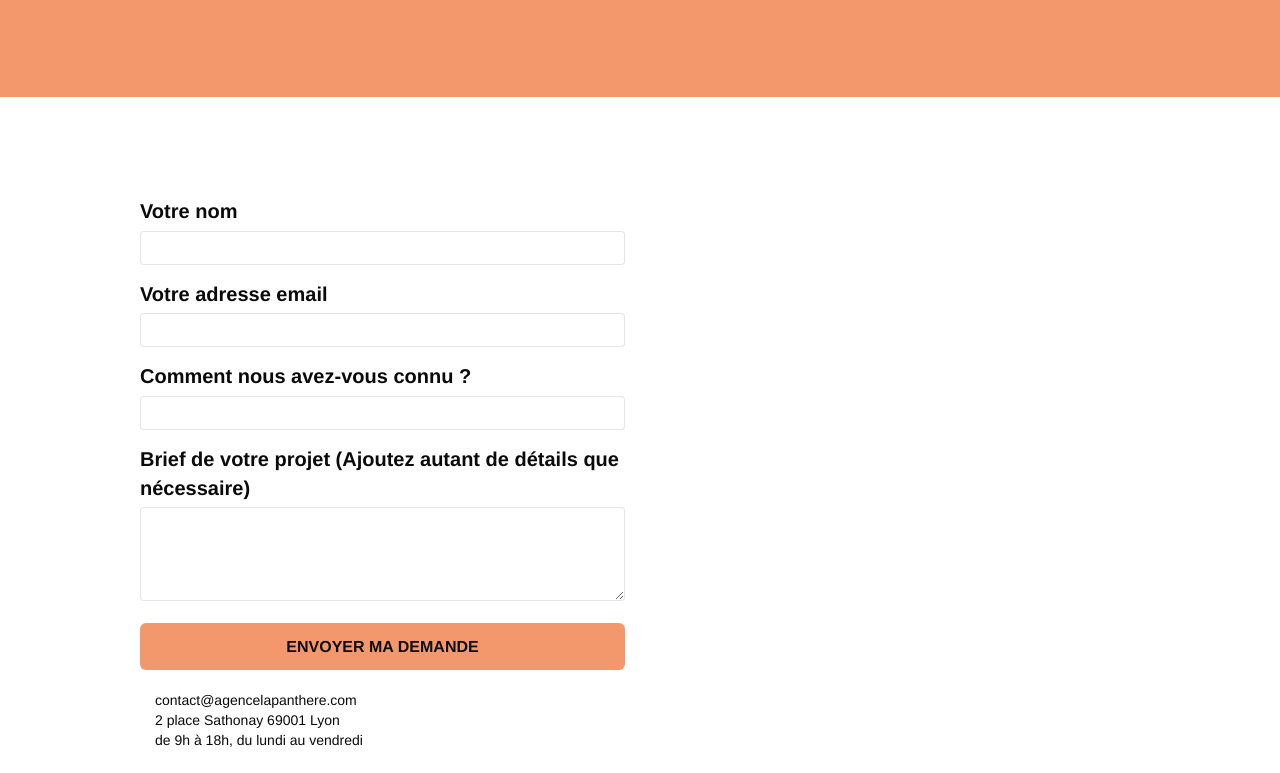
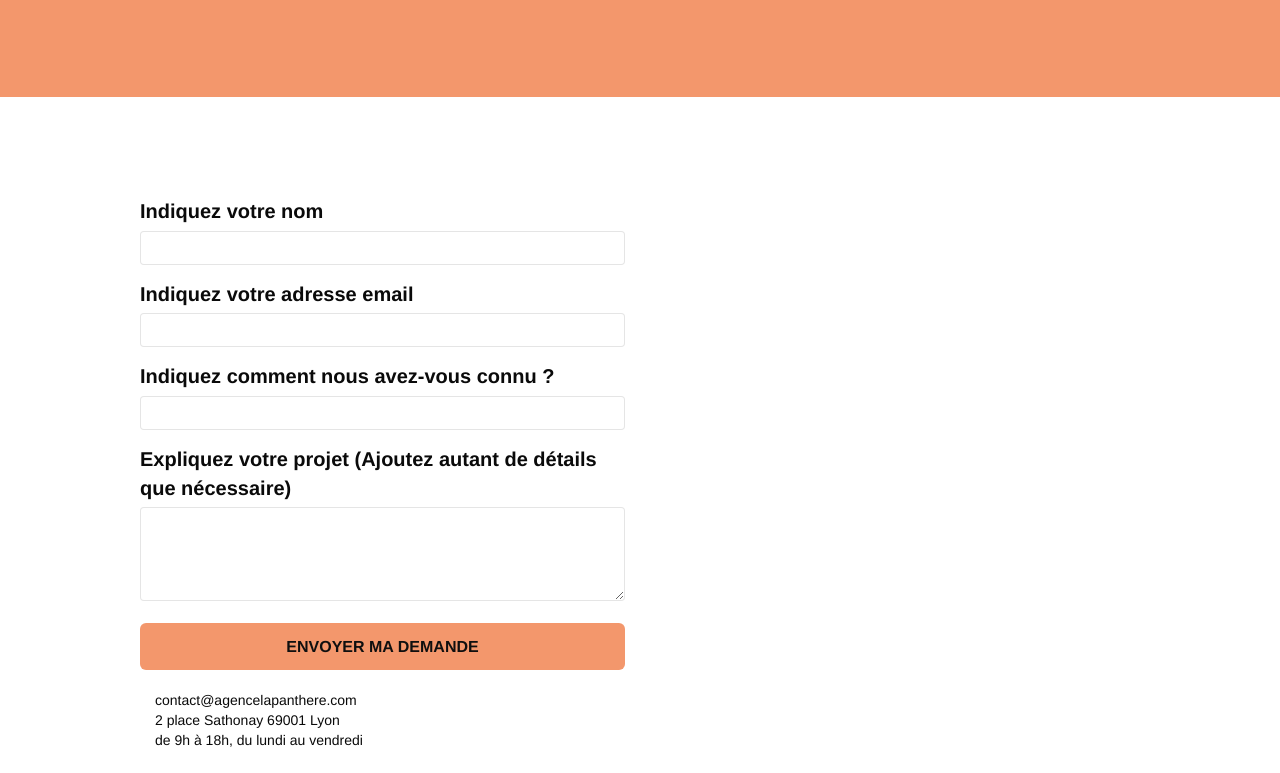
Before and after one commit to LaureLo/Optimisez_un_site_web_existant, a plain HTML site: page contact.html in a window 1280 px wide. Shown: the part 324-1097 px from the top of the page. Drawn offline with nearby package versions, Linux system fonts and the light colour scheme.

Commit message:
Modif text for form

```diff
--- a/contact.html
+++ b/contact.html
@@ -81,25 +81,25 @@
 								<form id="form_1" novalidate data-success-msg="Votre message a été envoyé. Merci." data-fail-msg="Il semblerait que notre serveur mail ne réponde pas. Désolé, veuillez réessayer plus tard !">
 									<div class="form-group">
 										<label for="name">
-											Votre nom
+											Indiquez votre nom
 										</label>
 										<input id="name" class="form-control" required autocomplete="family-name">
 									</div>
 									<div class="form-group">
 										<label for="email">
-											Votre adresse email
+											Indiquez votre adresse email
 										</label>
 										<input id="email" class="form-control" type="email" required autocomplete="email">
 									</div>
 									<div class="form-group">
 										<label for="input_504">
-											Comment nous avez-vous connu ?
+											Indiquez comment nous avez-vous connu ?
 										</label>
 										<input id="input_504" class="form-control" type="text" required>
 									</div>
 									<div class="form-group">
 										<label for="message">
-											Brief de votre projet (Ajoutez autant de détails que nécessaire)<br>
+											Expliquez votre projet (Ajoutez autant de détails que nécessaire)<br>
 										</label>
 										<textarea id="message" class="form-control" rows="4" cols="50" required></textarea>
 									</div>
```
